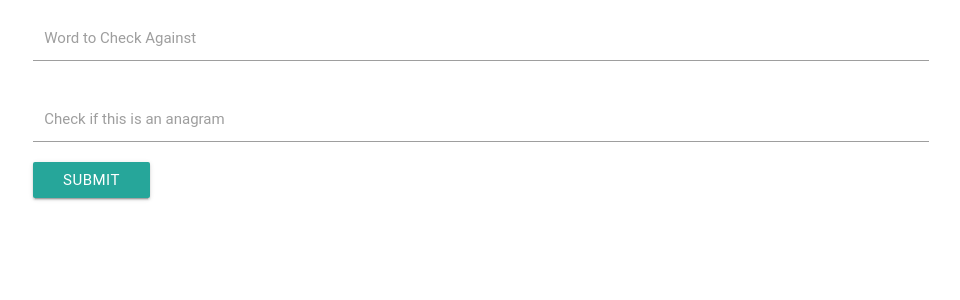
After one commit to iamJRD/anagram-php, a PHP site: template views/home.html.twig in a window 1280 px wide. The commit adds this page. Shown: the top 300 px of the page, without its empty margins (159-1119 px from the left). Run offline with PHP 8.4, Linux system fonts and the light colour scheme; the template is opened without the code that fills it, so the values that code supplies are empty; some libraries are stand-ins or nearby versions; some web fonts are replaced.

Commit message:
add twig template for homepage

```diff
--- a/app/app.php
+++ b/app/app.php
@@ -8,5 +8,9 @@
         'twig.path' => __DIR__.'/../views'
     ));
 
+    $app->get("/", function() use ($app) {
+        return $app["twig"]->render("home.html.twig");
+    });
+
     return $app;
 ?>
--- a/src/AnagramValidator.php
+++ b/src/AnagramValidator.php
@@ -18,11 +18,6 @@
                 return false;
             }
         }
-
-
-
-
-
     }
 
 ?>
--- /dev/null
+++ b/views/home.html.twig
@@ -0,0 +1,30 @@
+<!DOCTYPE html>
+<html>
+<head>
+    <meta charset="utf-8">
+    <link rel="stylesheet" href="https://cdnjs.cloudflare.com/ajax/libs/materialize/0.97.5/css/materialize.min.css">
+    <script type="text/javascript" src="https://code.jquery.com/jquery-2.1.1.min.js"></script>
+    <script src="https://cdnjs.cloudflare.com/ajax/libs/materialize/0.97.5/js/materialize.min.js"></script>
+    <title>Anagram Checker</title>
+</head>
+<body>
+    <div class="container">
+        <form action="/view_results">
+            <div class="input-field col s12">
+                <label for="original_word">Word to Check Against</label>
+                <input id="original_word" name="original_word" type="text" class="validate">
+            </div>
+            <div class="input-field col s12">
+                <label for="anagram_compare">Check if this is an anagram</label>
+                <input id="anagram_compare" name="anagram_compare" type="text" class="validate">
+            </div>
+            <button class="waves-effect waves-light btn">Submit</button>
+        </form>
+    </div>
+
+
+
+
+
+</body>
+</html>
```
Also changed, not shown: tests/AnagramValidatorTest.php (+0 -67 lines).
